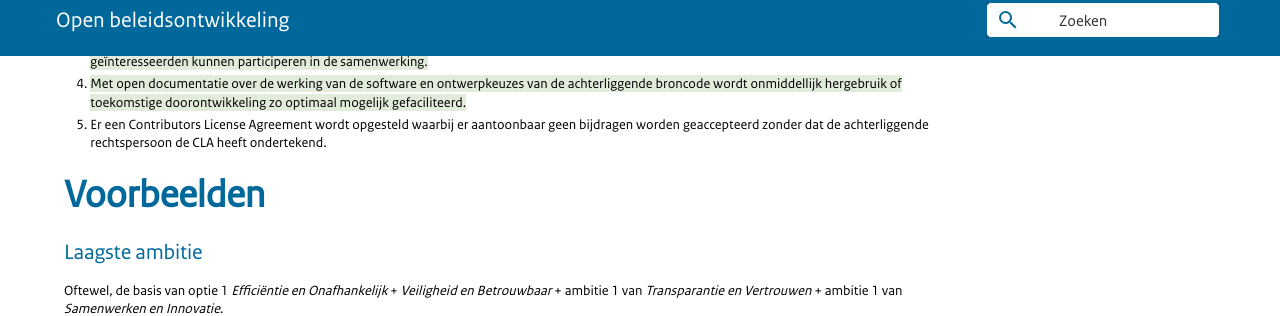
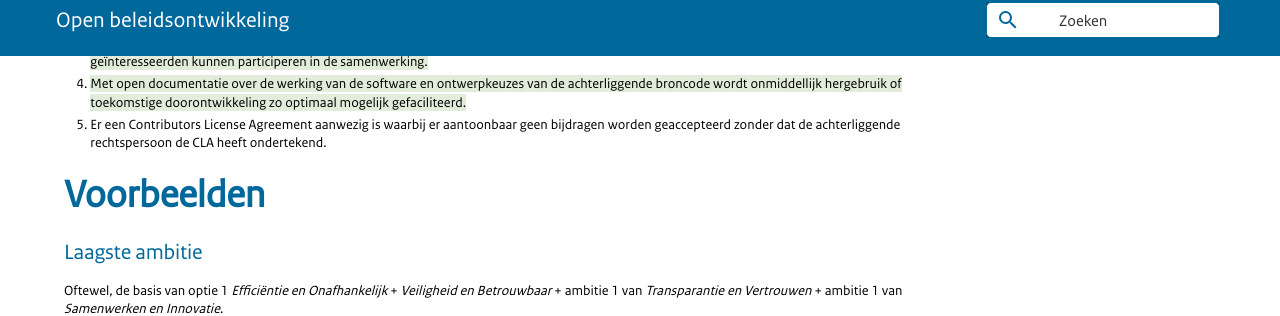
Before and after one commit to minvws/beleidsontwikkeling, an MkDocs documentation site: the page built from docs/ambitieladder.md, in a window 1280 px wide and 900 px high, scrolled down 4869 px. Shown: the part 144-460 px from the top of the window. Built offline with MkDocs 1.6.1 and Material for MkDocs 9.7.7, drawn with Linux system fonts in a browser that asks for light colours; emoji names are drawn with the system emoji font; comment, search, counter and statistics services are not loaded; some of the changed text lies outside the part shown.

Commit message:
Betere verwoording CLA
Signed-off-by: Maurice Hendriks <13993817+MauriceHendriks@users.noreply.github.com>

```diff
--- a/docs/ambitieladder.md
+++ b/docs/ambitieladder.md
@@ -228,7 +228,7 @@
 1. <span class="oud">Er goed gedocumenteerd is hoe andere geïnteresseerden een bijdrage kunnen doen aan of vragen kunnen stellen over de broncode en/of documentatie.</span>
 1. <span class="nieuw">Middels een goed documenteerde governance, conventies, projectdoelstellingen en communicatiekanalen duidelijk wordt gemaakt hoe andere geïnteresseerden kunnen participeren in de samenwerking.</span>
 1. <span class="nieuw">Met open documentatie over de werking van de software en ontwerpkeuzes van de achterliggende broncode wordt onmiddellijk hergebruik of toekomstige doorontwikkeling zo optimaal mogelijk gefaciliteerd.</span>
-1. Er een Contributors License Agreement wordt opgesteld waarbij er aantoonbaar geen bijdragen worden geaccepteerd zonder dat de achterliggende rechtspersoon de CLA heeft ondertekend.
+1. Er een Contributors License Agreement aanwezig is waarbij er aantoonbaar geen bijdragen worden geaccepteerd zonder dat de achterliggende rechtspersoon de CLA heeft ondertekend.
 
 # Voorbeelden
 
@@ -395,7 +395,7 @@
 15 januari 2025
 
 In de basisset aan eisen is de volgende eis opgenomen:
-> Er een Contributors License Agreement wordt opgesteld waarbij er aantoonbaar geen bijdragen worden geaccepteerd zonder dat de achterliggende rechtspersoon de CLA heeft ondertekend.
+> Er een Contributors License Agreement aanwezig is waarbij er aantoonbaar geen bijdragen worden geaccepteerd zonder dat de achterliggende rechtspersoon de CLA heeft ondertekend.
 
 Deze eis leidde vanzelfsprekend tot discussie. Een CLA schrikt sommige ontwikkelaars af en er organisaties die als beleidsuitgangspunt hebben dat ze niet ontwikkelen aan projecten waar een CLA wordt gevraagd. De reden om de eis toch op te nemen in de basisset is meerledig:
 
```
